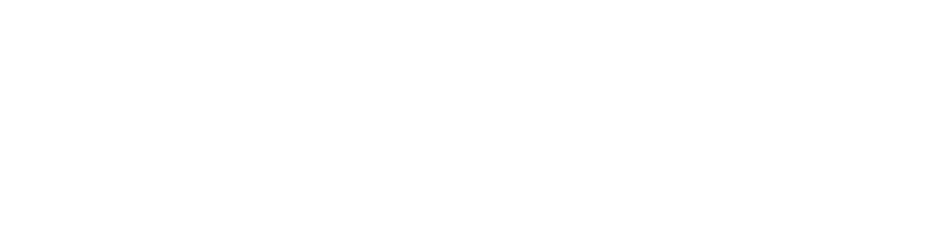
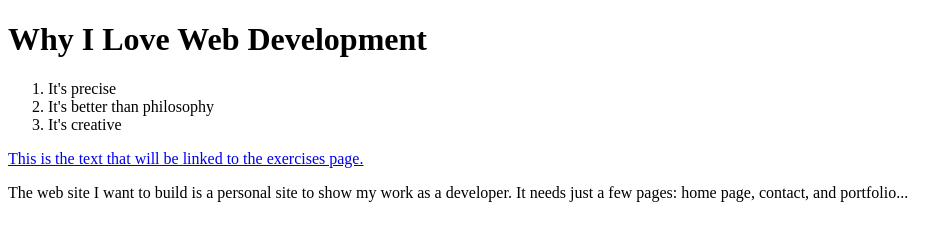
Before and after one commit to bcp2415/HTMLExercises-1, a plain HTML site: page index.html in a window 1280 px wide. Shown: the whole page, without its empty margins (0-951 px from the left). Drawn offline with Linux system fonts and the light colour scheme.

Commit message:
Adds html to solve problem set for chapter 20 exercises.

```diff
--- a/index.html
+++ b/index.html
@@ -9,9 +9,15 @@
   </head>
   <body>
 
-    <!-- h1 goes here -->
-    <!-- ol goes here -->
-    <!-- a goes here -->
-    <!-- p goes here -->
+    <h1>Why I Love Web Development</h1>
+    <ol>
+      <li>It's precise</li>
+      <li>It's better than philosophy</li>
+      <li>It's creative</li>
+    </ol>
+
+    <a href="https://education.launchcode.org/intro-to-professional-web-dev/chapters/html/exercises.html">This is the text that will be linked to the exercises page.</a>
+
+    <p>The web site I want to build is a personal site to show my work as a developer.  It needs just a few pages: home page, contact, and portfolio...</p>
   </body>
 </html>
```
